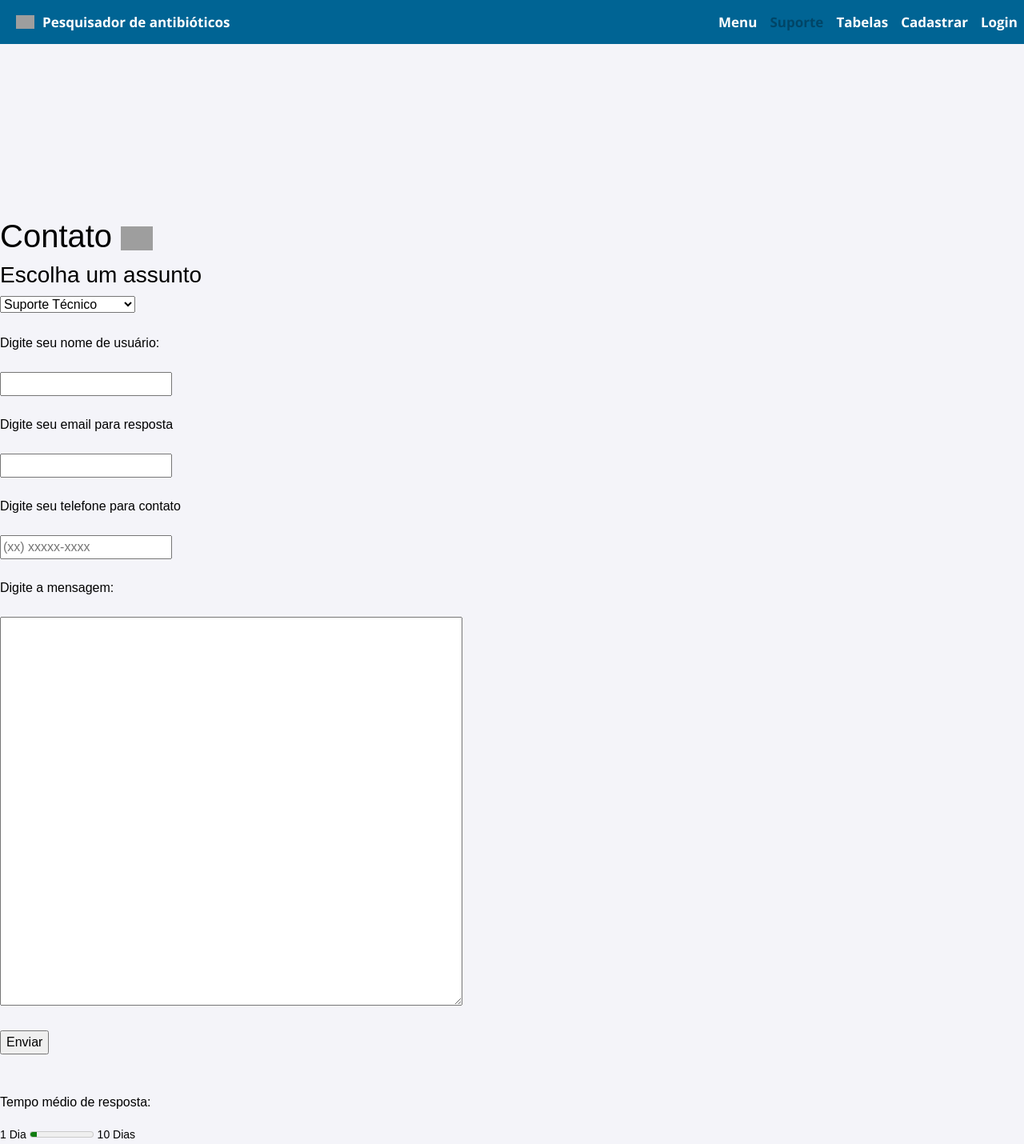
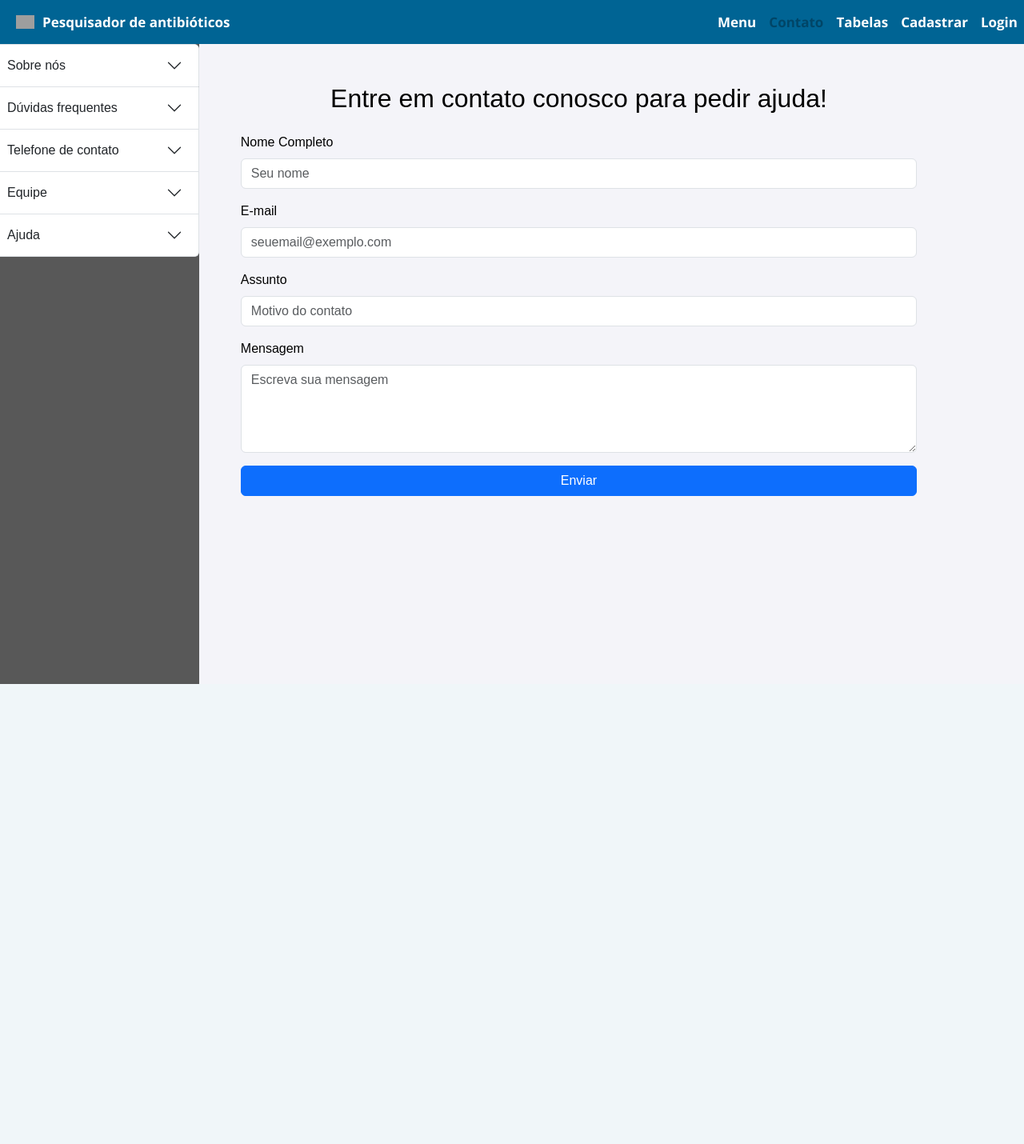
Before and after one commit to arthurbaccan/ATBSearch, a PHP site: page /contato.html in a window 1280 px wide. Shown: the whole page at 80% size. After the commit the page ends 855 px from the top, so only its background shows below. Run offline with PHP 8.4, Linux system fonts and the light colour scheme; grey boxes are pictures that could not be loaded.

Commit message:
Add files via upload

```diff
--- a/HTML/contato.html
+++ b/HTML/contato.html
@@ -6,23 +6,33 @@
     <meta name="viewport" content="width=device-width, initial-scale=1.0">
 
 
+
     <link href="https://cdn.jsdelivr.net/npm/bootstrap@5.3.3/dist/css/bootstrap.min.css" rel="stylesheet" integrity="sha384-QWTKZyjpPEjISv5WaRU9OFeRpok6YctnYmDr5pNlyT2bRjXh0JMhjY6hW+ALEwIH" crossorigin="anonymous">
+    <link rel="stylesheet" href="https://cdn.jsdelivr.net/npm/bootstrap-icons@1.11.3/font/bootstrap-icons.min.css">
 
     <link rel="stylesheet" href="style.css">
     <link rel="stylesheet" href="position.css">
     <link rel="stylesheet" href="defModel.css">
-    <link rel="stylesheet" href="modBootstrap.css">
 
     <link href="https://fonts.googleapis.com/css2?family=League+Spartan:wght@400;700&display=swap" rel="stylesheet">
     <link href="https://fonts.googleapis.com/css2?family=Open+Sans:wght@700&display=swap" rel="stylesheet">
     <link rel="shortcut icon" href="../Imagens/lupa-com-antibiotico.png" type="image/x-icon">
-    <title>Suporte</title>
+
+    <link rel="stylesheet" href="modBootstrap.css">
+
+    <title>Contato</title>
 </head>
 
 
+<style>
+  body {
+    overflow-x: hidden;
+  }
+</style>
+
 <body class="body-default">
 
-    <div class="container-fluid"> <!--TEM QUE ZERAR A PORRA DE MARGIN DESSE CONTAINER DESGRAÇADO-->
+    <div class="container-fluid">
         <nav class="navbar navbar-expand-lg cor">
             <div class="container-fluid">
               <div class="collapse navbar-collapse" id="navbarSupportedContent">
@@ -37,7 +47,7 @@
                     <a class="nav-link" href="index.html">Menu</a>
                   </li>
                   <li class="nav-item">
-                    <a class="nav-link disabled" aria aria-disabled="true">Suporte</a>
+                    <a class="nav-link disabled" aria aria-disabled="true">Contato</a>
                   </li>
                   <li class="nav-item">
                     <a class="nav-link" href="tabela.html">Tabelas</a>
@@ -53,52 +63,121 @@
             </div>
       </div>
 
-    <br><br><br><br><br><br><br><br><br>
 
     <!-- Colocar uma coluna no canto com alguns topicos, como duvidas frequentes, ou enviar uma alguma coisa, depois ve certinho oq colocar-->
 
-    <h1>Contato <img src="../Imagens/mensagem.png" alt="Ícone de mensagem" width="40px"> </h1>
-    <h3>Escolha um assunto</h3>
-    <form>
-        <select required tabindex="1">
-            <option>Sugestão/Ideia</option>
-            <option>Reportar Bug</option>
-            <option selected>Suporte Técnico</option>
-            <option>Informação incorreta</option>
-        </select>
+    <div class="container-fluid">
+      <div class="row">
+        <div class="accordion limit-test col-md-4" id="accordionExample">
+          <div class="accordion-item">
+            <h2 class="accordion-header">
+              <button class="accordion-button collapsed" type="button" data-bs-toggle="collapse" data-bs-target="#collapseOne" aria-expanded="false" aria-controls="collapseOne">
+                Sobre nós
+              </button>
+            </h2>
+            <div id="collapseOne" class="accordion-collapse collapse" data-bs-parent="#accordionExample">
+              <div class="accordion-body">
+                Somos um grupo de estudantes do Cotil que criou essa ferramenta de pesquisa para auxiliar médicos que querem buscar antibióticos com mais precisão
+              </div>
+            </div>
+          </div>
+          <div class="accordion-item">
+            <h2 class="accordion-header">
+              <button class="accordion-button collapsed" type="button" data-bs-toggle="collapse" data-bs-target="#collapseTwo" aria-expanded="false" aria-controls="collapseTwo">
+                Dúvidas frequentes
+              </button>
+            </h2>
+            <div id="collapseTwo" class="accordion-collapse collapse" data-bs-parent="#accordionExample">
+              <div class="accordion-body">
+                1 - Para ter acesso as tabelas personalizadas é necessário obter a versão Premiun
                 <br>
+                2 - Usar essa ferramenta sem estar conectado a internet só é possível com a versão desktop
                 <br>
-        <label for="nome">Digite seu nome de usuário:</label>
+                3 - Para fazer o donwoload da versão desktop ou mobile, é necessário obter a versão Premiun
+              </div>
+            </div>
+          </div>
+          <div class="accordion-item">
+            <h2 class="accordion-header">
+              <button class="accordion-button collapsed" type="button" data-bs-toggle="collapse" data-bs-target="#collapseThree" aria-expanded="false" aria-controls="collapseThree">
+                Telefone de contato
+              </button>
+            </h2>
+            <div id="collapseThree" class="accordion-collapse collapse" data-bs-parent="#accordionExample">
+              <div class="accordion-body">
+                (99) 9999-9999
+              </div>
+            </div>
+          </div>
+          <div class="accordion-item">
+            <h2 class="accordion-header">
+              <button class="accordion-button collapsed" type="button" data-bs-toggle="collapse" data-bs-target="#collapseFour" aria-expanded="false" aria-controls="collapseFour">
+                Equipe
+              </button>
+            </h2>
+            <div id="collapseFour" class="accordion-collapse collapse" data-bs-parent="#accordionExample">
+              <div class="accordion-body">
+                Nossa equipe é composta por:
                 <br>
+                - Arthur Buzas Baccan (Gerente e responsável pelo App Desktop)
                 <br>
-        <input type="text" id="nome" required maxlength="45" minlength="3" tabindex="2">
+                - Lucas Antues (Responsável pelo App Mobile)
                 <br>
-        <br>
-        <label for="email">Digite seu email para resposta</label>
-        <br>
-        <br>
-        <input type="email" id="email" required maxlength="60" minlength="3" tabindex="3">
-        <br>
-        <br>
-        <label for="tel">Digite seu telefone para contato</label>
-        <br>
-        <br>
-        <input type="tel" id="tel" required placeholder="(xx) xxxxx-xxxx" tabindex="4">
-        <br>
-        <br>
-        <label>Digite a mensagem:</label>
-        <br>
-        <br>
-        <textarea rows="20" cols="60" required spellcheck="true"  tabindex="5"></textarea>
-        <br>
-        <br>
-        <input type="submit" value="Enviar"  tabindex="6">
+                - Natan Fontana (Responsável pelo Web Site)
+              </div>
+            </div>
+          </div>
+
+          <div class="accordion-item">
+            <h2 class="accordion-header">
+              <button class="accordion-button collapsed" type="button" data-bs-toggle="collapse" data-bs-target="#collapseFive" aria-expanded="false" aria-controls="collapseFive">
+                Ajuda
+              </button>
+            </h2>
+            <div id="collapseFive" class="accordion-collapse collapse" data-bs-parent="#accordionExample">
+              <div class="accordion-body">
+                Caso você necessite de alguma ajuda, envie uma mensagem para nós através do fomrulário ao lado
+              </div>
+            </div>
+          </div>
+        </div>
+
+        <div class="container my-4 col-md-8" style="margin-left: 40px;">
+          <h2 class="text-center mb-4" style="margin-top: 25px;">Entre em contato conosco para pedir ajuda!</h2>
+          <form class="needs-validation" novalidate>
+            <div class="mb-3">
+              <label for="nome" class="form-label">Nome Completo</label>
+              <input type="text" class="form-control" id="nome" placeholder="Seu nome" required>
+              <div class="invalid-feedback">Por favor, insira seu nome.</div>
+            </div>
+
+            <div class="mb-3">
+              <label for="email" class="form-label">E-mail</label>
+              <input type="email" class="form-control" id="email" placeholder="seuemail@exemplo.com" required>
+              <div class="invalid-feedback">Por favor, insira um e-mail válido.</div>
+            </div>
+
+            <div class="mb-3">
+              <label for="assunto" class="form-label">Assunto</label>
+              <input type="text" class="form-control" id="assunto" placeholder="Motivo do contato" required>
+              <div class="invalid-feedback">Por favor, insira o assunto.</div>
+            </div>
+
+            <div class="mb-3">
+              <label for="mensagem" class="form-label">Mensagem</label>
+              <textarea class="form-control" id="mensagem" rows="4" placeholder="Escreva sua mensagem" required></textarea>
+              <div class="invalid-feedback">Por favor, insira sua mensagem.</div>
+            </div>
+
+            <button type="submit" class="btn btn-primary w-100">Enviar</button>
           </form>
-    <br><br>
-    <p>Tempo médio de resposta:</p>
-    <small>1 Dia</small>
-    <meter min="0" max="100" value="10"></meter>
-    <small>10 Dias</small>
+        </div>
+
+        </div>
+      </div>
+
+    <script src="https://cdn.jsdelivr.net/npm/bootstrap@5.3.3/dist/js/bootstrap.bundle.min.js" integrity="sha384-YvpcrYf0tY3lHB60NNkmXc5s9fDVZLESaAA55NDzOxhy9GkcIdslK1eN7N6jIeHz" crossorigin="anonymous"></script>
+
 
 </body>
 </html>
--- a/HTML/index.html
+++ b/HTML/index.html
@@ -37,7 +37,7 @@
                     <a class="nav-link disabled" aria aria-disabled="true">Menu</a>
                   </li>
                   <li class="nav-item">
-                    <a class="nav-link" href="contato.html">Suporte</a>
+                    <a class="nav-link" href="contato.html">Contato</a>
                   </li>
                   <li class="nav-item">
                     <a class="nav-link" href="tabela.html">Tabelas</a>
--- a/HTML/modBootstrap.css
+++ b/HTML/modBootstrap.css
@@ -11,6 +11,8 @@
     padding: 0;
 }
 
+
+
 /*.icon-pro {
     width: auto;
     height: 30px;
```
Also changed, not shown: HTML/tabela.html (+8 -1 lines). Lines whose indentation alone changed are shown as unchanged.
